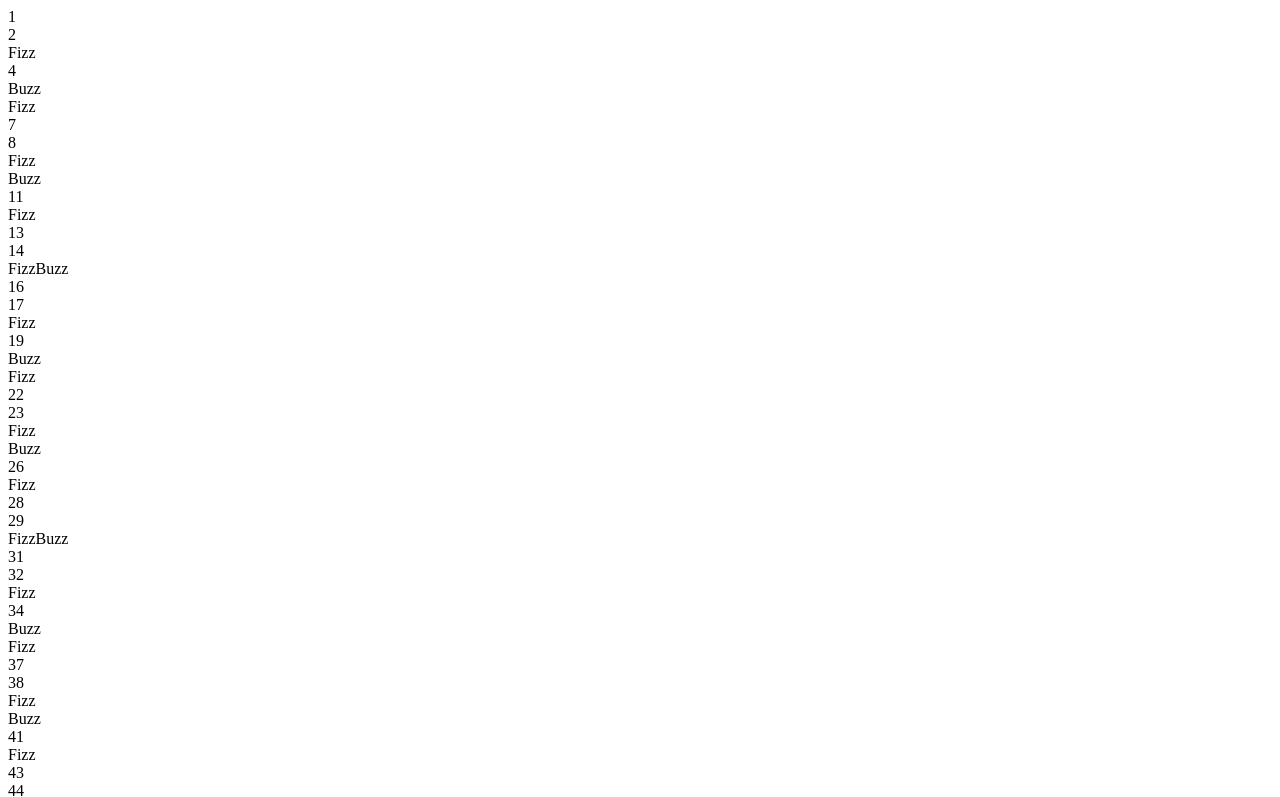
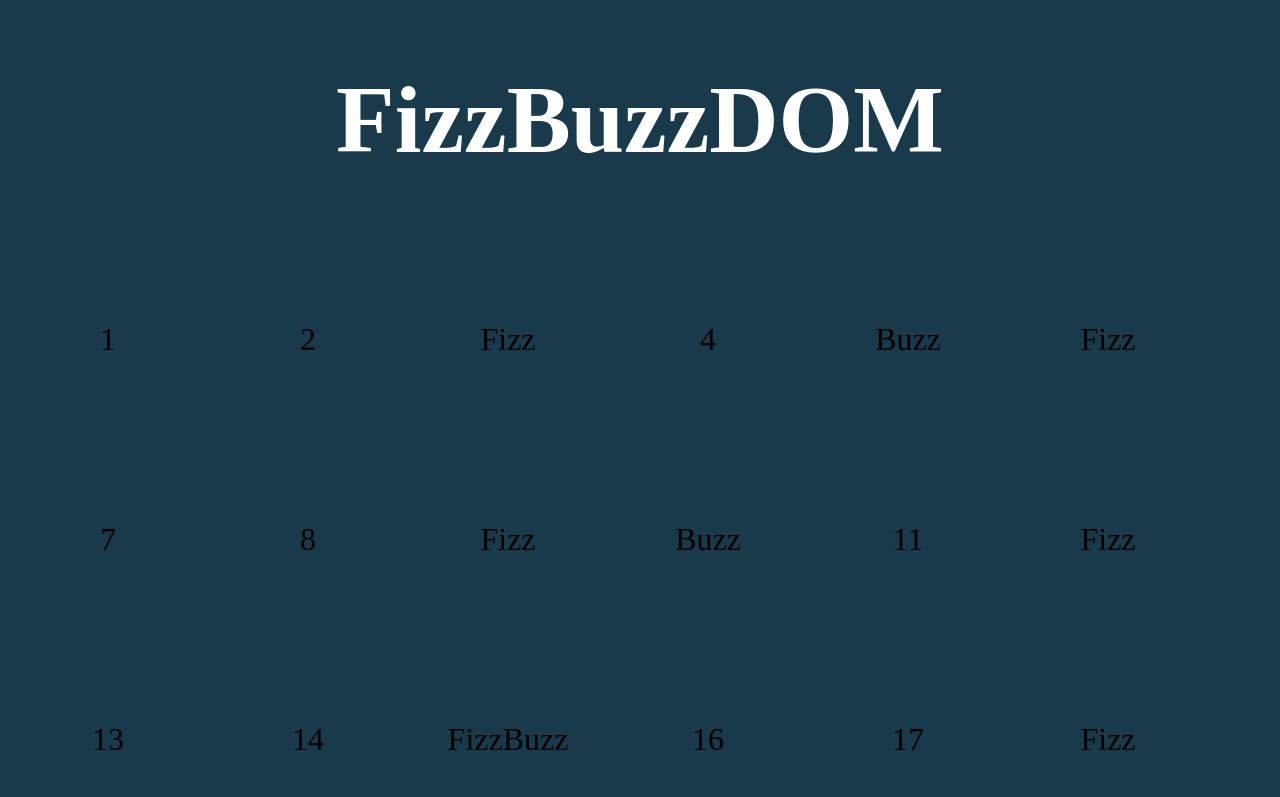
Before and after one commit to Matt0105/js-fizzbuzzdom, a plain HTML site: page index.html in a window 1280 px wide. Shown: the top 797 px of the page. Drawn offline with Linux system fonts and the light colour scheme.

Commit message:
style creation

```diff
--- a/css/style.css
+++ b/css/style.css
@@ -0,0 +1,46 @@
+:root {
+    --background: #183a4a;
+    --number: #3d88ae;
+    --fizz: #61d2a4;
+    --buzz: #f9d277;
+    --fizzbuzz: #de5471;
+}
+body {
+    text-align: center;
+    background-color: var(--background);
+
+}
+
+.title {
+    font-size: 6rem;
+    color: white;
+}
+.container {
+    display: flex;
+    flex-wrap: wrap;
+}
+
+.square {
+    display: flex;
+    justify-content: center;
+    align-items: center;
+    width: 200px;
+    height: 200px;
+    font-size: 2rem;
+}
+
+.number {
+    background-color: var(--number);
+}
+
+.fizz {
+    background-color: var(--fizz);
+}
+
+.buzz {
+    background-color: var(--buzz);
+}
+
+.fizzbuzz {
+    background-color: var(--fizzbuzz);
+}
--- a/index.html
+++ b/index.html
@@ -8,7 +8,9 @@
     <title>FizzBuzz</title>
 </head>
 <body>
-    <div class="container"></div>
+    <h1 class="title">FizzBuzzDOM</h1>
+    <div class="container">
+    </div>
     <script src="js/script.js"></script>
 </body>
 </html>
--- a/js/script.js
+++ b/js/script.js
@@ -4,6 +4,7 @@ const container = document.querySelector(".container");
 for(let i = 1; i <= 100; i++) {
 
     const card = document.createElement("div");
+    card.classList.add("square");
 
     //capisco se è divisibile per 3 per 5 o per entrambi
     if(i % 3 == 0 && i % 5 != 0) {
```
